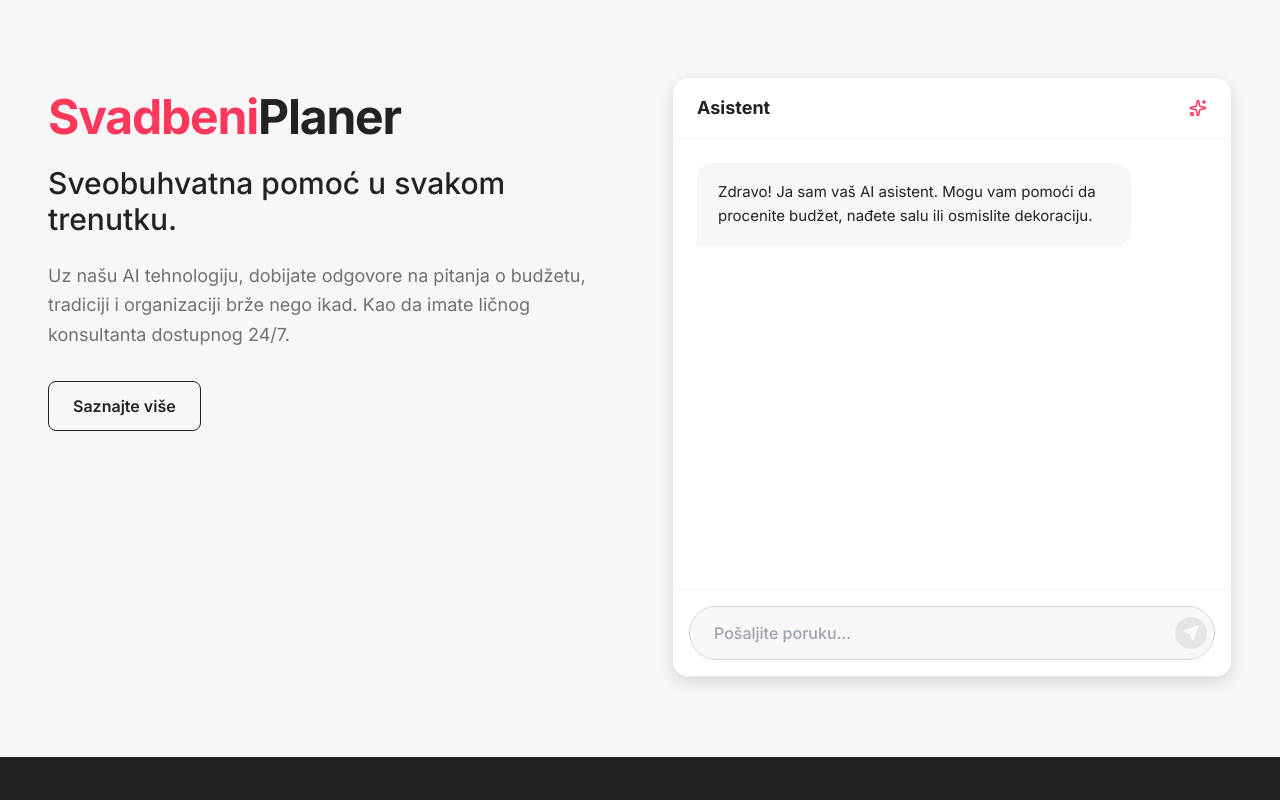
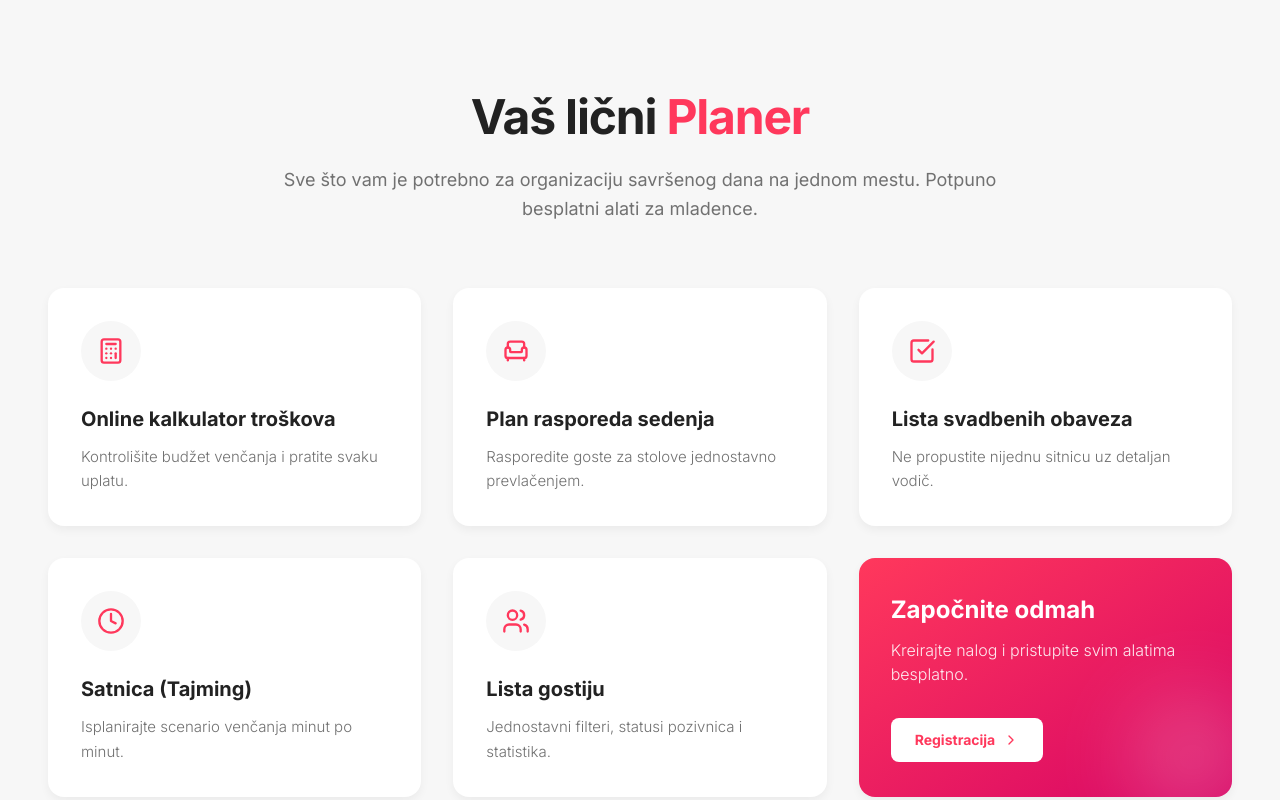
Before and after one commit to vkproduct/SPRS, a React (Vite) app: page / in a window 1280 px wide. Shown: the part 1860-2660 px from the top of the page. Built offline with nearby package versions, Linux system fonts and the light colour scheme.

Commit message:
feat(AiPlanner): Introduce interactive wedding planning tools
Replaces the AI chat interface with a curated list of interactive planning tools. This includes features like a cost calculator, seating chart planner, and task checklist, providing users with actionable planning assistance.

```diff
--- a/components/AiPlanner.tsx
+++ b/components/AiPlanner.tsx
@@ -1,135 +1,82 @@
-import React, { useState, useRef, useEffect } from 'react';
-import { Sparkles, Send } from 'lucide-react';
-import { generateWeddingAdvice } from '../services/geminiService';
-import { ChatMessage } from '../types';
+import React from 'react';
+import { Calculator, Users, CheckSquare, Clock, PieChart, Armchair, ChevronRight } from 'lucide-react';
 
 export const AiPlanner: React.FC = () => {
-  const [input, setInput] = useState('');
-  const [loading, setLoading] = useState(false);
-  const [messages, setMessages] = useState<ChatMessage[]>([
-    { role: 'model', text: 'Zdravo! Ja sam vaš AI asistent. Mogu vam pomoći da procenite budžet, nađete salu ili osmislite dekoraciju.' }
-  ]);
-  const messagesEndRef = useRef<HTMLDivElement>(null);
-
-  const scrollToBottom = () => {
-    messagesEndRef.current?.scrollIntoView({ behavior: 'smooth' });
-  };
-
-  useEffect(() => {
-    scrollToBottom();
-  }, [messages]);
-
-  const handleSend = async () => {
-    if (!input.trim() || loading) return;
-
-    const userMsg = input;
-    setInput('');
-    setMessages(prev => [...prev, { role: 'user', text: userMsg }]);
-    setLoading(true);
-
-    const response = await generateWeddingAdvice(userMsg);
-
-    setMessages(prev => [...prev, { role: 'model', text: response }]);
-    setLoading(false);
-  };
-
-  const handleKeyDown = (e: React.KeyboardEvent) => {
-    if (e.key === 'Enter' && !e.shiftKey) {
-      e.preventDefault();
-      handleSend();
+  const tools = [
+    {
+      icon: <Calculator size={28} />,
+      title: "Online kalkulator troškova",
+      desc: "Kontrolišite budžet venčanja i pratite svaku uplatu."
+    },
+    {
+      icon: <Armchair size={28} />,
+      title: "Plan rasporeda sedenja",
+      desc: "Rasporedite goste za stolove jednostavno prevlačenjem."
+    },
+    {
+      icon: <CheckSquare size={28} />,
+      title: "Lista svadbenih obaveza",
+      desc: "Ne propustite nijednu sitnicu uz detaljan vodič."
+    },
+    {
+      icon: <Clock size={28} />,
+      title: "Satnica (Tajming)",
+      desc: "Isplanirajte scenario venčanja minut po minut."
+    },
+    {
+      icon: <Users size={28} />,
+      title: "Lista gostiju",
+      desc: "Jednostavni filteri, statusi pozivnica i statistika."
     }
-  };
+  ];
 
   return (
-    <section className="py-20 bg-airbnb-bg border-t border-gray-100">
+    <section className="py-24 bg-airbnb-bg border-t border-gray-100" id="planer">
       <div className="container mx-auto px-6 md:px-12">
 
-        <div className="flex flex-col lg:flex-row gap-16 items-start">
+        {/* Header */}
+        <div className="text-center max-w-3xl mx-auto mb-16">
+          <h2 className="text-3xl md:text-5xl font-bold text-airbnb-dark mb-6 tracking-tight">
+            Vaš lični <span className="text-primary">Planer</span>
+          </h2>
+          <p className="text-lg text-airbnb-gray leading-relaxed">
+            Sve što vam je potrebno za organizaciju savršenog dana na jednom mestu.
+            Potpuno besplatni alati za mladence.
+          </p>
+        </div>
 
-          {/* Text Content */}
-          <div className="lg:w-1/2 pt-4">
-            <div className="text-primary font-bold text-3xl md:text-5xl mb-6 tracking-tight">
-              Svadbeni<span className="text-airbnb-dark">Planer</span>
+        {/* Tools Grid */}
+        <div className="grid grid-cols-1 md:grid-cols-2 lg:grid-cols-3 gap-8">
+
+          {tools.map((tool, index) => (
+            <div
+              key={index}
+              className="bg-white p-8 rounded-2xl shadow-card hover:shadow-floating transition-all duration-300 cursor-pointer group border border-transparent hover:border-gray-100 relative overflow-hidden"
+            >
+              <div className="mb-6 inline-flex p-4 rounded-full bg-airbnb-bg text-primary group-hover:bg-primary group-hover:text-white transition-colors">
+                {tool.icon}
+              </div>
+              <h3 className="text-xl font-bold text-airbnb-dark mb-3 group-hover:text-primary transition-colors">
+                {tool.title}
+              </h3>
+              <p className="text-airbnb-gray leading-relaxed font-light text-[15px]">
+                {tool.desc}
+              </p>
             </div>
-            <h2 className="text-2xl md:text-3xl font-medium text-airbnb-dark mb-6">
-              Sveobuhvatna pomoć u svakom trenutku.
-            </h2>
-            <p className="text-lg text-airbnb-gray mb-8 leading-relaxed">
-              Uz našu AI tehnologiju, dobijate odgovore na pitanja o budžetu, tradiciji i organizaciji brže nego ikad. Kao da imate ličnog konsultanta dostupnog 24/7.
-            </p>
-            <button className="border border-airbnb-dark text-airbnb-dark hover:bg-gray-100 px-6 py-3 rounded-lg font-semibold transition-colors">
-              Saznajte više
-            </button>
-          </div>
+          ))}
 
-          {/* Chat Interface */}
-          <div className="lg:w-1/2 w-full">
-            <div className="bg-white rounded-2xl shadow-floating border border-gray-200 overflow-hidden h-[600px] flex flex-col">
-              {/* Chat Header */}
-              <div className="px-6 py-4 border-b border-gray-100 flex items-center justify-between bg-white">
-                <div className="font-bold text-lg text-airbnb-dark">Asistent</div>
-                <Sparkles size={18} className="text-primary" />
-              </div>
+          {/* Call to Action Card */}
+          <div className="bg-gradient-to-br from-primary to-[#D80565] p-8 rounded-2xl shadow-card flex flex-col justify-center items-start text-white relative overflow-hidden group cursor-pointer">
+            <div className="relative z-10">
+              <h3 className="text-2xl font-bold mb-3">Započnite odmah</h3>
+              <p className="text-white/90 mb-8 font-light">Kreirajte nalog i pristupite svim alatima besplatno.</p>
+              <button className="bg-white text-primary px-6 py-3 rounded-lg font-bold text-sm hover:bg-gray-50 transition-colors flex items-center gap-2">
+                Registracija <ChevronRight size={16} />
+              </button>
+            </div>
 
-              {/* Messages Area */}
-              <div className="flex-1 overflow-y-auto p-6 space-y-6 bg-white">
-                {messages.map((msg, idx) => (
-                  <div key={idx} className={`flex ${msg.role === 'user' ? 'justify-end' : 'justify-start'}`}>
-                    <div className={`
-                      max-w-[85%] px-5 py-4 text-[15px] leading-relaxed rounded-2xl
-                      ${msg.role === 'user'
-                        ? 'bg-airbnb-dark text-white rounded-br-sm'
-                        : 'bg-airbnb-bg text-airbnb-dark border border-gray-100 rounded-bl-sm'}
-                    `}>
-                      {msg.role === 'model' ? (
-                         <div dangerouslySetInnerHTML={{
-                           __html: msg.text
-                             .replace(/\*\*(.*?)\*\*/g, '<strong>$1</strong>')
-                             .replace(/\n/g, '<br />')
-                             .replace(/- /g, '• ')
-                         }} />
-                      ) : (
-                        msg.text
-                      )}
-                    </div>
-                  </div>
-                ))}
-                {loading && (
-                  <div className="flex justify-start">
-                    <div className="bg-airbnb-bg px-4 py-3 rounded-2xl border border-gray-100">
-                      <div className="flex gap-1.5">
-                        <div className="w-1.5 h-1.5 bg-gray-400 rounded-full animate-bounce"></div>
-                        <div className="w-1.5 h-1.5 bg-gray-400 rounded-full animate-bounce delay-100"></div>
-                        <div className="w-1.5 h-1.5 bg-gray-400 rounded-full animate-bounce delay-200"></div>
-                      </div>
-                    </div>
-                  </div>
-                )}
-                <div ref={messagesEndRef} />
-              </div>
-
-              {/* Input Area */}
-              <div className="p-4 bg-white border-t border-gray-100">
-                <div className="relative">
-                  <input
-                    type="text"
-                    value={input}
-                    onChange={(e) => setInput(e.target.value)}
-                    onKeyDown={handleKeyDown}
-                    placeholder="Pošaljite poruku..."
-                    className="w-full bg-airbnb-bg border border-gray-300 rounded-full pl-6 pr-12 py-3.5 outline-none focus:border-airbnb-dark focus:ring-1 focus:ring-airbnb-dark transition-all text-airbnb-dark font-medium"
-                    disabled={loading}
-                  />
-                  <button
-                    onClick={handleSend}
-                    disabled={loading || !input.trim()}
-                    className="absolute right-2 top-1/2 -translate-y-1/2 p-2 bg-primary text-white rounded-full hover:opacity-90 disabled:opacity-50 disabled:bg-gray-300 transition-all"
-                  >
-                    <Send size={16} fill="currentColor" />
-                  </button>
-                </div>
-              </div>
-            </div>
+            {/* Decorative background circle */}
+            <div className="absolute -right-6 -bottom-6 w-32 h-32 bg-white/20 rounded-full blur-2xl group-hover:scale-150 transition-transform duration-700"></div>
           </div>
 
         </div>
```
